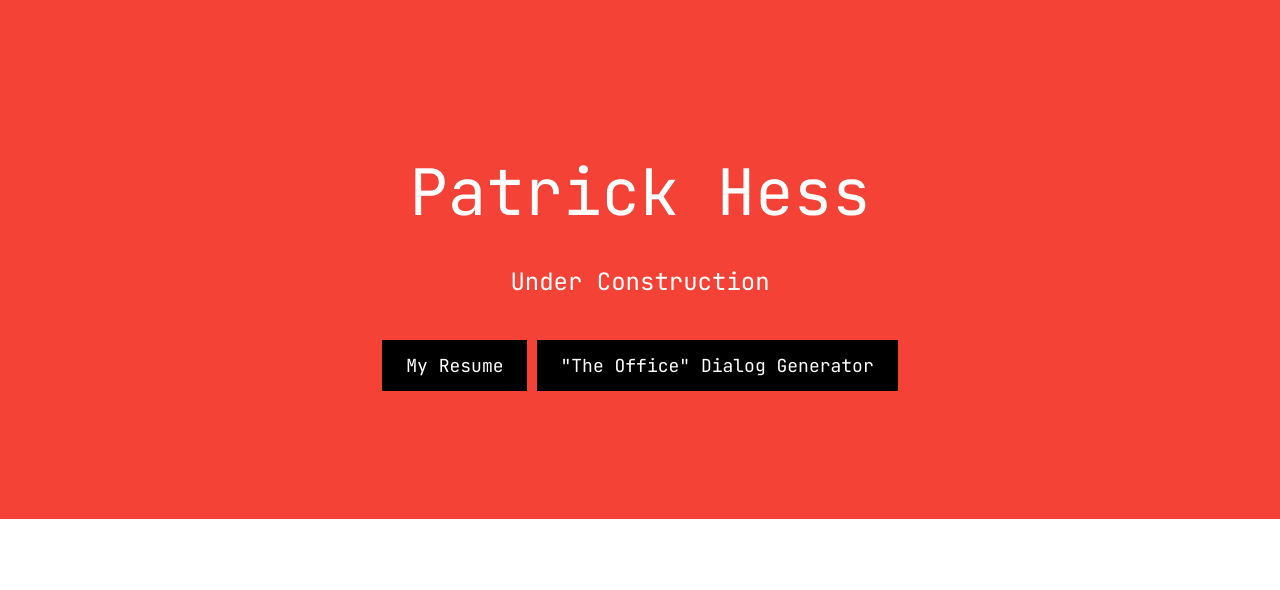
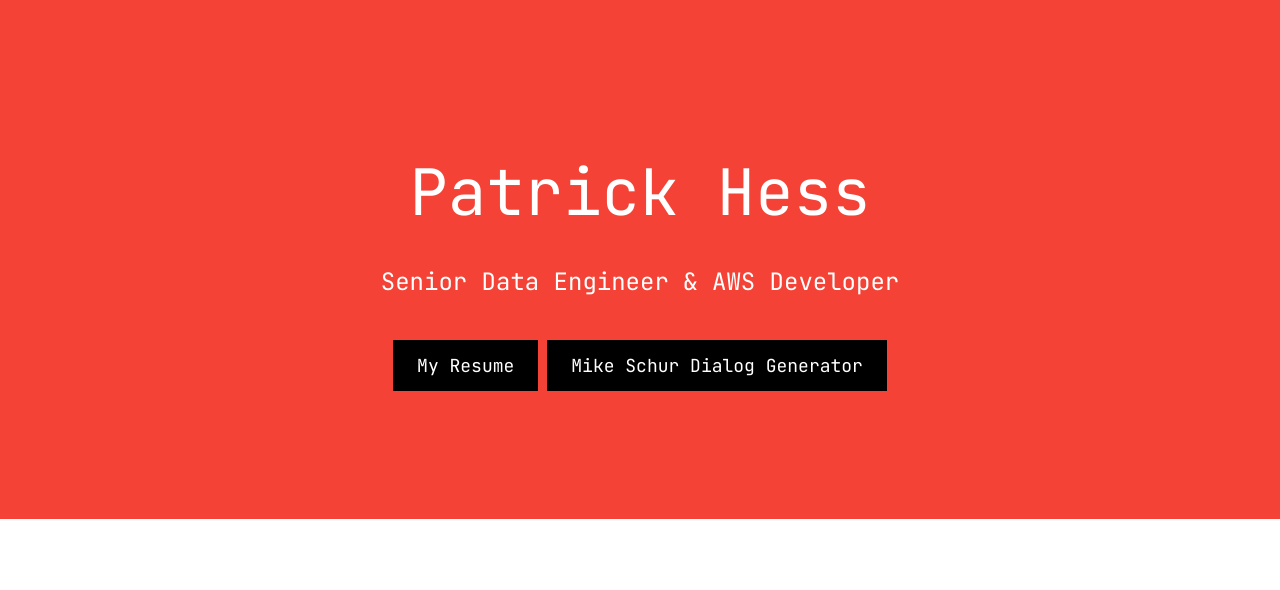
Before and after one commit to patawan/phess-web, a Python web app: template templates/index.html in a window 1280 px wide. Shown: the top 590 px of the page. Run offline with Jinja, Linux system fonts and the light colour scheme; the template is opened without the code that fills it, so the values that code supplies are empty.

Commit message:
update html links

```diff
--- a/templates/index.html
+++ b/templates/index.html
@@ -56,12 +56,13 @@
   <!-- Header -->
   <header class="w3-container w3-red w3-center" style="padding:128px 16px">
     <h1 class="w3-margin w3-jumbo">Patrick Hess</h1>
-    <p class="w3-xlarge">Under Construction</p>
+    <p class="w3-xlarge">Senior Data Engineer & AWS Developer</p>
     <a href="https://s3.amazonaws.com/patrickhess.dev/PH+Resume+hosted.pdf" target="_blank"
       class="w3-button w3-black w3-padding-large w3-large w3-margin-top">My
       Resume</a>
-    <a href="aws.amazon.com" target="_blank" class="w3-button w3-black w3-padding-large w3-large w3-margin-top">"The
-      Office" Dialog Generator</a>
+    <a href="https://github.com/patawan/phess-web" target="_blank"
+      class="w3-button w3-black w3-padding-large w3-large w3-margin-top">Mike
+      Schur Dialog Generator</a>
     <!-- <a href="http://192.168.0.77:5000/luvu" class="w3-button w3-black w3-padding-large w3-large w3-margin-top">Message for Tori</a>
   <a href="http://192.168.0.77:5000/michael_model" class="w3-button w3-black w3-padding-large w3-large w3-margin-top">Michael Line</a>
   <a href="http://192.168.0.77:5000/dwight_model" class="w3-button w3-black w3-padding-large w3-large w3-margin-top">Dwight Line</a>
```
